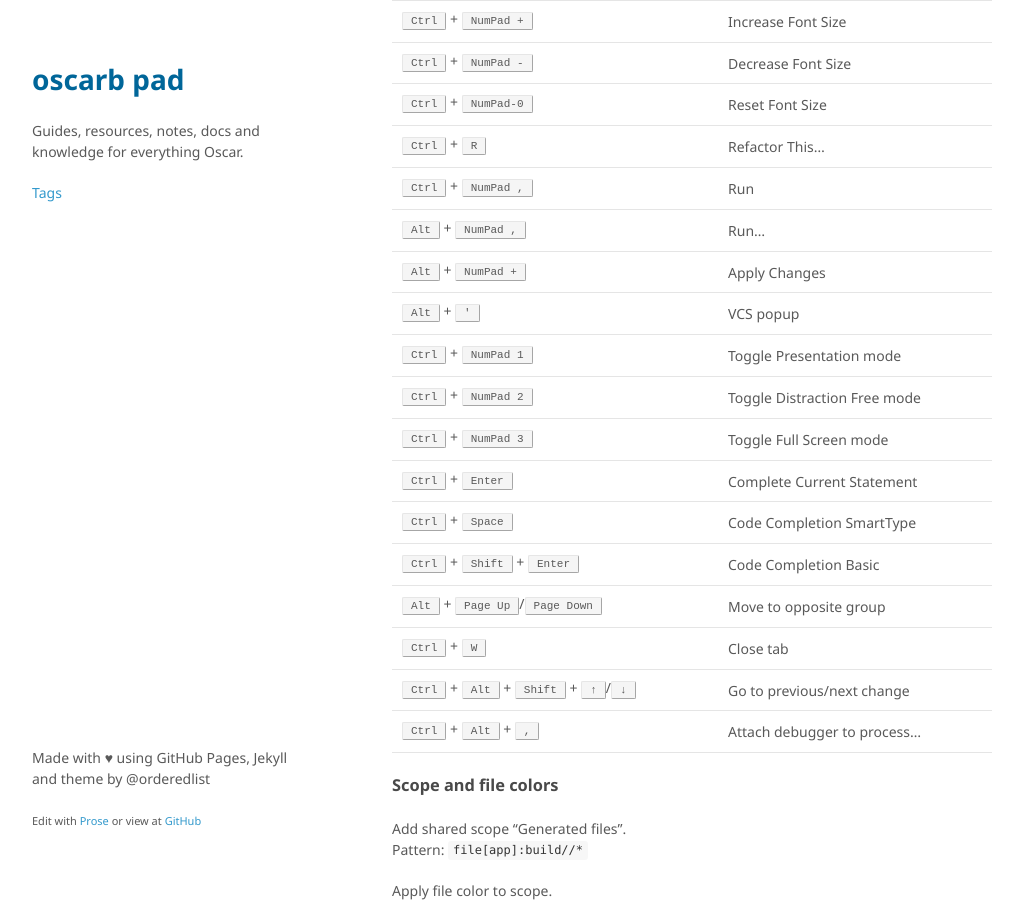
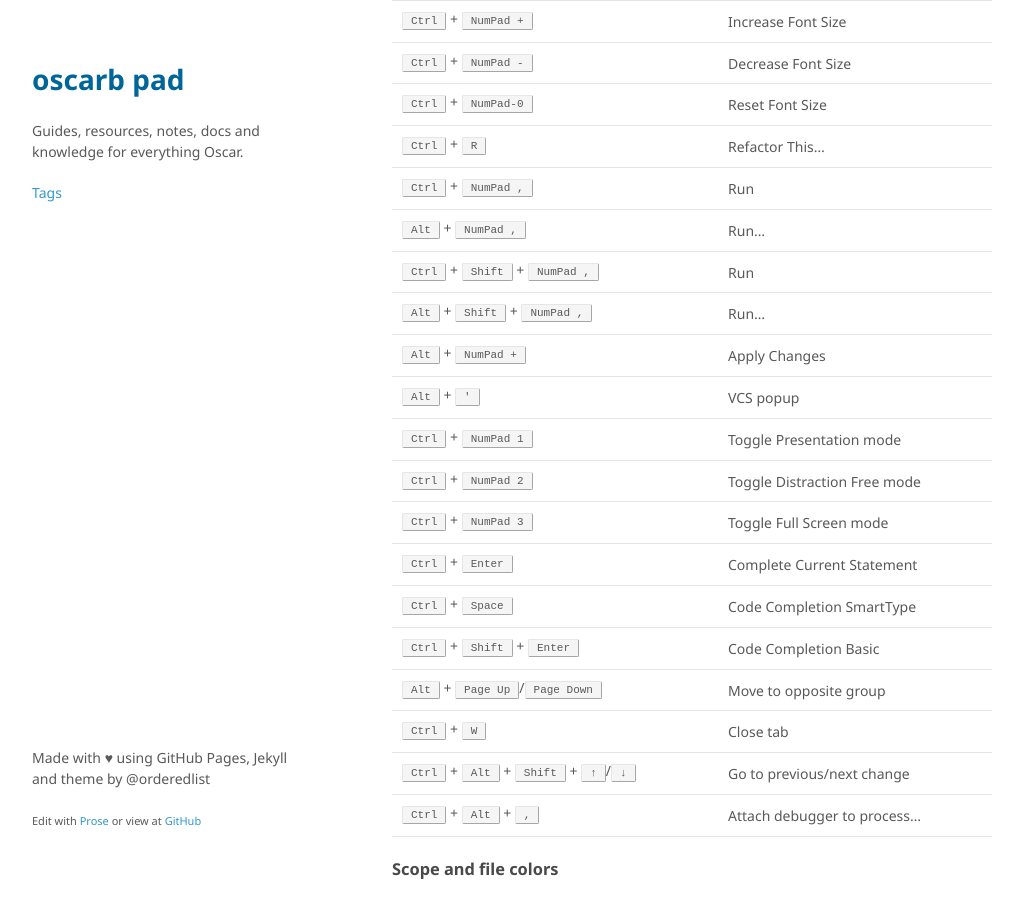
Before and after one commit to oscarb/pad, a Jekyll site: the page built from _docs/android-studio.md, in a window 1280 px wide and 900 px high, scrolled down 2560 px. Shown: the whole window, without its empty margins (128-1151 px from the left). Built offline with Jekyll 4.4.1, drawn with Linux system fonts in a browser that asks for light colours; some web fonts are replaced.

Commit message:
Update android-studio.md

```diff
--- a/_docs/android-studio.md
+++ b/_docs/android-studio.md
@@ -134,6 +134,8 @@ Shortcut | Action
 <kbd>Ctrl</kbd> + <kbd>R</kbd> | Refactor This...
 <kbd>Ctrl</kbd> + <kbd>NumPad ,</kbd> | Run
 <kbd>Alt</kbd> + <kbd>NumPad ,</kbd> | Run...
+<kbd>Ctrl</kbd> + <kbd>Shift</kbd> + <kbd>NumPad ,</kbd> | Run
+<kbd>Alt</kbd> + <kbd>Shift</kbd> + <kbd>NumPad ,</kbd> | Run...
 <kbd>Alt</kbd> + <kbd>NumPad +</kbd> | Apply Changes
 <kbd>Alt</kbd> + <kbd>'</kbd> | VCS popup
 <kbd>Ctrl</kbd> + <kbd>NumPad 1</kbd> | Toggle Presentation mode
```
